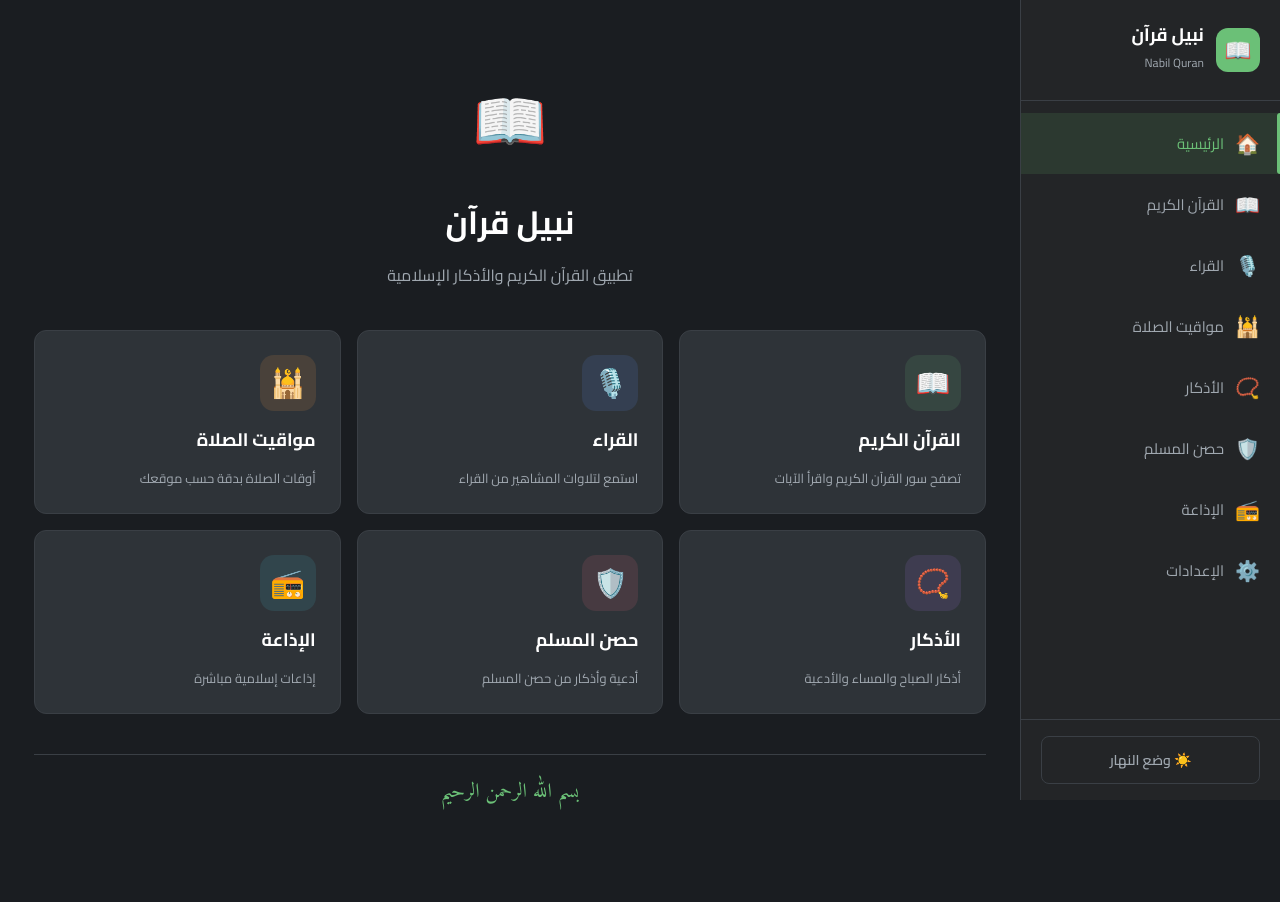
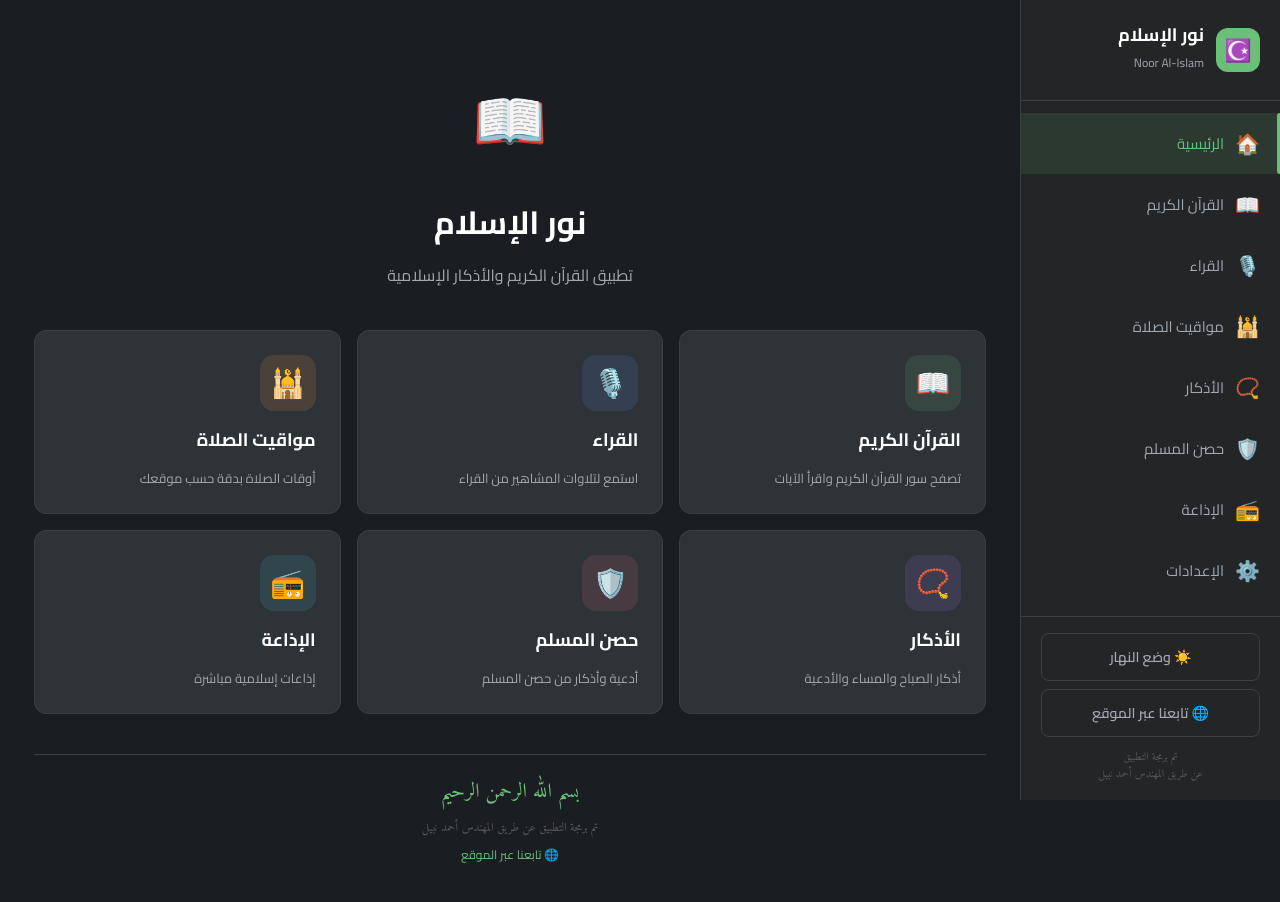
Before and after one commit to Abilaaacg/nabil-quran, a React (Vite) app: page / in a window 1280 px wide. Shown: the top 902 px of the page. Before the commit the page ends 854 px from the top, so only its background shows below. Built offline with nearby package versions, Linux system fonts and the light colour scheme.

Commit message:
feat: rebrand to نور الإسلام, auto tafsir on verse click, zoom counter, follow link, dev credit

```diff
--- a/capacitor.config.json
+++ b/capacitor.config.json
@@ -1,5 +1,5 @@
 {
   "appId": "com.nabilquran.app",
-  "appName": "نبيل قرآن",
+  "appName": "نور الإسلام",
   "webDir": "dist"
 }
--- a/index.html
+++ b/index.html
@@ -3,8 +3,8 @@
   <head>
     <meta charset="UTF-8" />
     <meta name="viewport" content="width=device-width, initial-scale=1.0" />
-    <meta name="description" content="نبيل قرآن - تطبيق القرآن الكريم والأذكار" />
-    <title>نبيل قرآن</title>
+    <meta name="description" content="نور الإسلام - تطبيق القرآن الكريم والأذكار" />
+    <title>نور الإسلام</title>
     <link rel="preconnect" href="https://fonts.googleapis.com" />
     <link rel="preconnect" href="https://fonts.gstatic.com" crossorigin />
     <link href="https://fonts.googleapis.com/css2?family=Amiri:ital,wght@0,400;0,700;1,400&family=Cairo:wght@300;400;600;700&display=swap" rel="stylesheet" />
--- a/src/components/Sidebar.jsx
+++ b/src/components/Sidebar.jsx
@@ -19,10 +19,10 @@ export default function Sidebar() {
   return (
     <aside className="sidebar">
       <div className="sidebar-logo">
-        <div className="logo-icon">📖</div>
+        <div className="logo-icon">☪️</div>
         <div>
-          <h1>نبيل قرآن</h1>
-          <span>Nabil Quran</span>
+          <h1>نور الإسلام</h1>
+          <span>Noor Al-Islam</span>
         </div>
       </div>
 
@@ -48,6 +48,27 @@ export default function Sidebar() {
         >
           {theme === 'dark' ? '☀️ وضع النهار' : '🌙 وضع الليل'}
         </button>
+
+        <a
+          href="https://nabil-quran.netlify.app"
+          target="_blank"
+          rel="noreferrer"
+          className="btn btn-secondary w-full"
+          style={{ justifyContent: 'center', gap: 8, marginTop: 8, textDecoration: 'none' }}
+        >
+          🌐 تابعنا عبر الموقع
+        </a>
+
+        <p style={{
+          textAlign: 'center',
+          fontSize: 11,
+          color: 'var(--text-muted)',
+          marginTop: 12,
+          lineHeight: 1.6,
+          fontFamily: 'var(--font-arabic)',
+        }}>
+          تم برمجة التطبيق<br />عن طريق المهندس أحمد نبيل
+        </p>
       </div>
     </aside>
   )
--- a/src/pages/Home.jsx
+++ b/src/pages/Home.jsx
@@ -52,7 +52,7 @@ export default function Home() {
     <div className="page-container fade-in">
       <div className="home-hero">
         <div className="home-hero-icon">📖</div>
-        <h1>نبيل قرآن</h1>
+        <h1>نور الإسلام</h1>
         <p>تطبيق القرآن الكريم والأذكار الإسلامية</p>
       </div>
 
@@ -70,6 +70,17 @@ export default function Home() {
 
       <div className="home-footer">
         <p>بسم الله الرحمن الرحيم</p>
+        <p style={{ fontSize: 12, marginTop: 8, color: 'var(--text-muted)' }}>
+          تم برمجة التطبيق عن طريق المهندس أحمد نبيل
+        </p>
+        <a
+          href="https://nabil-quran.netlify.app"
+          target="_blank"
+          rel="noreferrer"
+          style={{ fontSize: 12, color: 'var(--accent)', marginTop: 4, display: 'block' }}
+        >
+          🌐 تابعنا عبر الموقع
+        </a>
       </div>
     </div>
   )
--- a/src/pages/Surah.css
+++ b/src/pages/Surah.css
@@ -101,6 +101,13 @@
 .font-size-btns button:hover {
   background: rgba(107, 192, 119, 0.15);
   border-color: var(--accent);
+}
+
+.font-size-val {
+  font-size: 12px;
+  color: var(--text-muted);
+  min-width: 24px;
+  text-align: center;
 }
 
 /* ====== صفحة المصحف ====== */
--- a/src/pages/Surah.jsx
+++ b/src/pages/Surah.jsx
@@ -1,4 +1,4 @@
-import React, { useState, useEffect } from 'react'
+import React, { useState, useEffect, useRef } from 'react'
 import { useParams, Link } from 'react-router-dom'
 import { useApp } from '../context/AppContext'
 import './Surah.css'
@@ -18,7 +18,6 @@ const surahNames = [
   'الماعون','الكوثر','الكافرون','النصر','المسد','الإخلاص','الفلق','الناس',
 ]
 
-// أرقام الآيات بشكل دائري للمصحف
 function VerseNum({ n }) {
   return <span className="mushaf-verse-num">﴾{n}﴿</span>
 }
@@ -30,9 +29,10 @@ export default function Surah() {
   const [verses, setVerses] = useState([])
   const [loading, setLoading] = useState(true)
   const [error, setError] = useState(null)
-  const [showTranslation, setShowTranslation] = useState(false)
   const [translations, setTranslations] = useState([])
+  const [loadingTafsir, setLoadingTafsir] = useState(false)
   const [activeVerse, setActiveVerse] = useState(null)
+  const tafsirRef = useRef(null)
 
   const surahName = surahNames[num - 1] || `سورة ${num}`
   const fontSize = settings.quranFontSize || 32
@@ -42,6 +42,7 @@ export default function Surah() {
     setError(null)
     setVerses([])
     setActiveVerse(null)
+    setTranslations([])
     fetch(`https://api.alquran.cloud/v1/surah/${num}`)
       .then(r => r.json())
       .then(data => {
@@ -52,16 +53,29 @@ export default function Surah() {
       .finally(() => setLoading(false))
   }, [num])
 
-  useEffect(() => {
-    if (showTranslation && translations.length === 0) {
+  // تحميل التفسير عند أول ضغط على آية
+  const loadTafsir = () => {
+    if (translations.length > 0) return
+    setLoadingTafsir(true)
     fetch(`https://api.alquran.cloud/v1/surah/${num}/ar.muyassar`)
       .then(r => r.json())
       .then(data => {
         if (data.code === 200) setTranslations(data.data.ayahs)
       })
       .catch(() => {})
+      .finally(() => setLoadingTafsir(false))
   }
-  }, [showTranslation, num])
+
+  const handleVerseClick = (verseNum) => {
+    if (activeVerse === verseNum) {
+      setActiveVerse(null)
+      return
+    }
+    setActiveVerse(verseNum)
+    loadTafsir()
+    // تمرير لقسم التفسير
+    setTimeout(() => tafsirRef.current?.scrollIntoView({ behavior: 'smooth', block: 'nearest' }), 200)
+  }
 
   return (
     <div className="mushaf-layout fade-in">
@@ -78,16 +92,10 @@ export default function Surah() {
         </div>
 
         <div className="mushaf-controls">
-          <button
-            className={`ctrl-btn ${showTranslation ? 'active' : ''}`}
-            onClick={() => setShowTranslation(t => !t)}
-            title="التفسير الميسر"
-          >
-            تفسير
-          </button>
           <div className="font-size-btns">
-            <button onClick={() => updateSettings({ quranFontSize: Math.max(22, fontSize - 2) })}>أ-</button>
-            <button onClick={() => updateSettings({ quranFontSize: Math.min(52, fontSize + 2) })}>أ+</button>
+            <button onClick={() => updateSettings({ quranFontSize: Math.max(18, fontSize - 2) })}>أ−</button>
+            <span className="font-size-val">{fontSize}</span>
+            <button onClick={() => updateSettings({ quranFontSize: Math.min(60, fontSize + 2) })}>أ+</button>
           </div>
         </div>
       </div>
@@ -103,9 +111,7 @@ export default function Surah() {
             <span className="header-line" />
           </div>
           {verses.length > 0 && (
-            <div className="mushaf-meta">
-              {verses.length} آية
-            </div>
+            <div className="mushaf-meta">{verses.length} آية</div>
           )}
         </div>
 
@@ -124,12 +130,10 @@ export default function Surah() {
         )}
 
         {error && (
-          <div className="error-box" style={{ margin: '20px' }}>
-            ⚠️ {error}
-          </div>
+          <div className="error-box" style={{ margin: '20px' }}>⚠️ {error}</div>
         )}
 
-        {/* النص المتصل - شكل المصحف */}
+        {/* النص المتصل */}
         {!loading && !error && (
           <>
             {Object.entries(
@@ -141,17 +145,13 @@ export default function Surah() {
               }, {})
             ).map(([pageNum, pageVerses]) => (
               <div key={pageNum} className="mushaf-page-block">
-                <div
-                  className="mushaf-text"
-                  style={{ fontSize: `${fontSize}px` }}
-                >
+                <div className="mushaf-text" style={{ fontSize: `${fontSize}px` }}>
                   {pageVerses.map((ayah) => (
                     <React.Fragment key={ayah.numberInSurah}>
                       <span
                         className={`mushaf-word ${activeVerse === ayah.numberInSurah ? 'verse-highlight' : ''}`}
-                        onClick={() => setActiveVerse(
-                          activeVerse === ayah.numberInSurah ? null : ayah.numberInSurah
-                        )}
+                        onClick={() => handleVerseClick(ayah.numberInSurah)}
+                        title={`الآية ${ayah.numberInSurah} — اضغط لعرض التفسير`}
                       >
                         {ayah.text}
                       </span>
@@ -164,28 +164,25 @@ export default function Surah() {
               </div>
             ))}
 
-            {/* التفسير - يظهر للآية المختارة أو كامل السورة */}
-            {showTranslation && (
-              <div className="mushaf-tafsir">
-                <div className="tafsir-title">التفسير الميسر</div>
-                {activeVerse ? (
-                  // تفسير آية محددة
-                  translations[activeVerse - 1] && (
+            {/* التفسير - يظهر تلقائياً عند الضغط على آية */}
+            {activeVerse && (
+              <div className="mushaf-tafsir" ref={tafsirRef}>
+                <div className="tafsir-title">
+                  تفسير الآية {activeVerse}
+                  <button
+                    onClick={() => setActiveVerse(null)}
+                    style={{ float: 'left', background: 'none', border: 'none', color: 'var(--text-muted)', cursor: 'pointer', fontSize: 16 }}
+                  >✕</button>
+                </div>
+                {loadingTafsir ? (
+                  <div style={{ textAlign: 'center', color: 'var(--text-muted)', padding: 20 }}>
+                    جاري تحميل التفسير...
+                  </div>
+                ) : translations[activeVerse - 1] ? (
                   <div className="tafsir-single">
-                      <span className="tafsir-ayah-num">الآية {activeVerse}:</span>
-                      <span>{translations[activeVerse - 1].text}</span>
+                    {translations[activeVerse - 1].text}
                   </div>
-                  )
                 ) : (
-                  // كل التفسير
-                  translations.map((t, i) => (
-                    <div key={i} className="tafsir-item">
-                      <span className="tafsir-ayah-num">({i + 1})</span>
-                      {t.text}
-                    </div>
-                  ))
-                )}
-                {translations.length === 0 && (
                   <div style={{ textAlign: 'center', color: 'var(--text-muted)', padding: 20 }}>
                     جاري تحميل التفسير...
                   </div>
```
Lines whose indentation alone changed are shown as unchanged.
